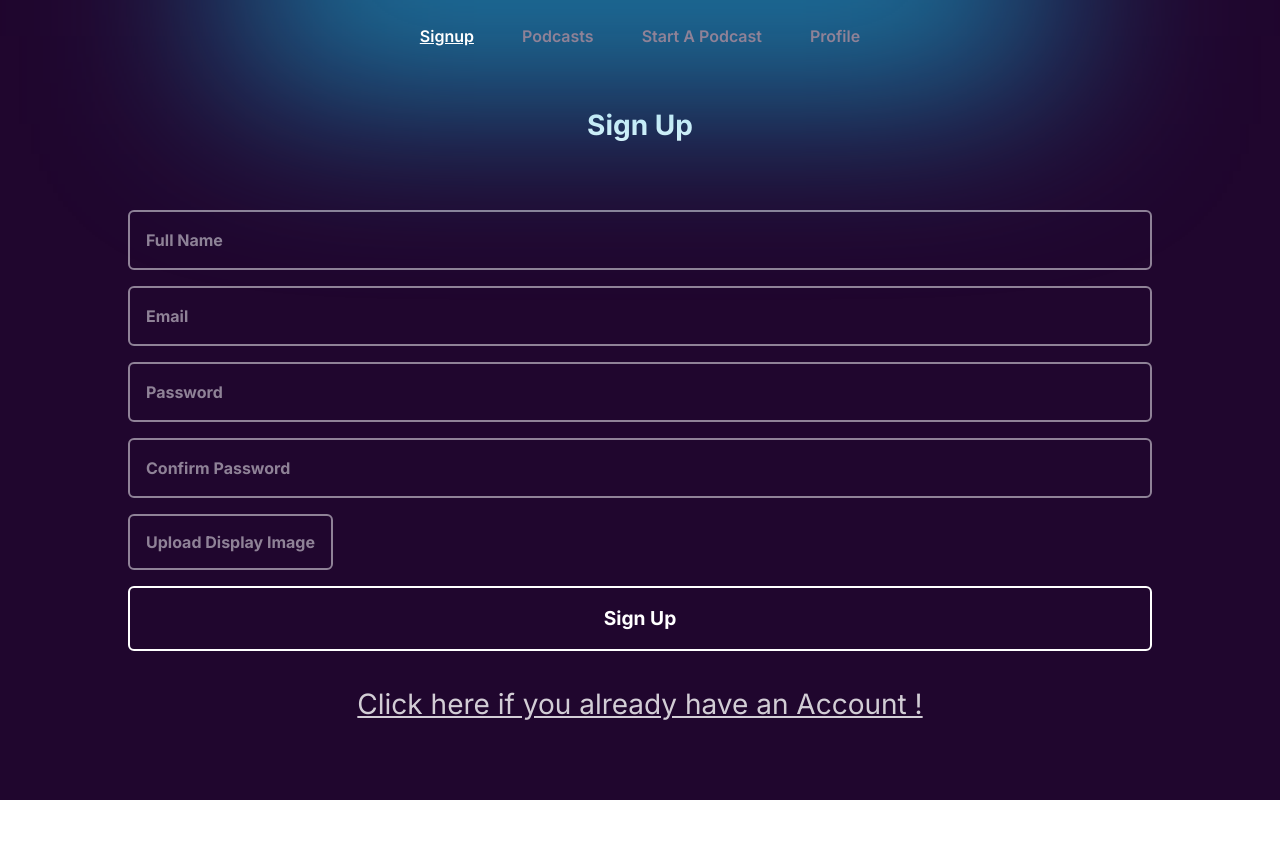
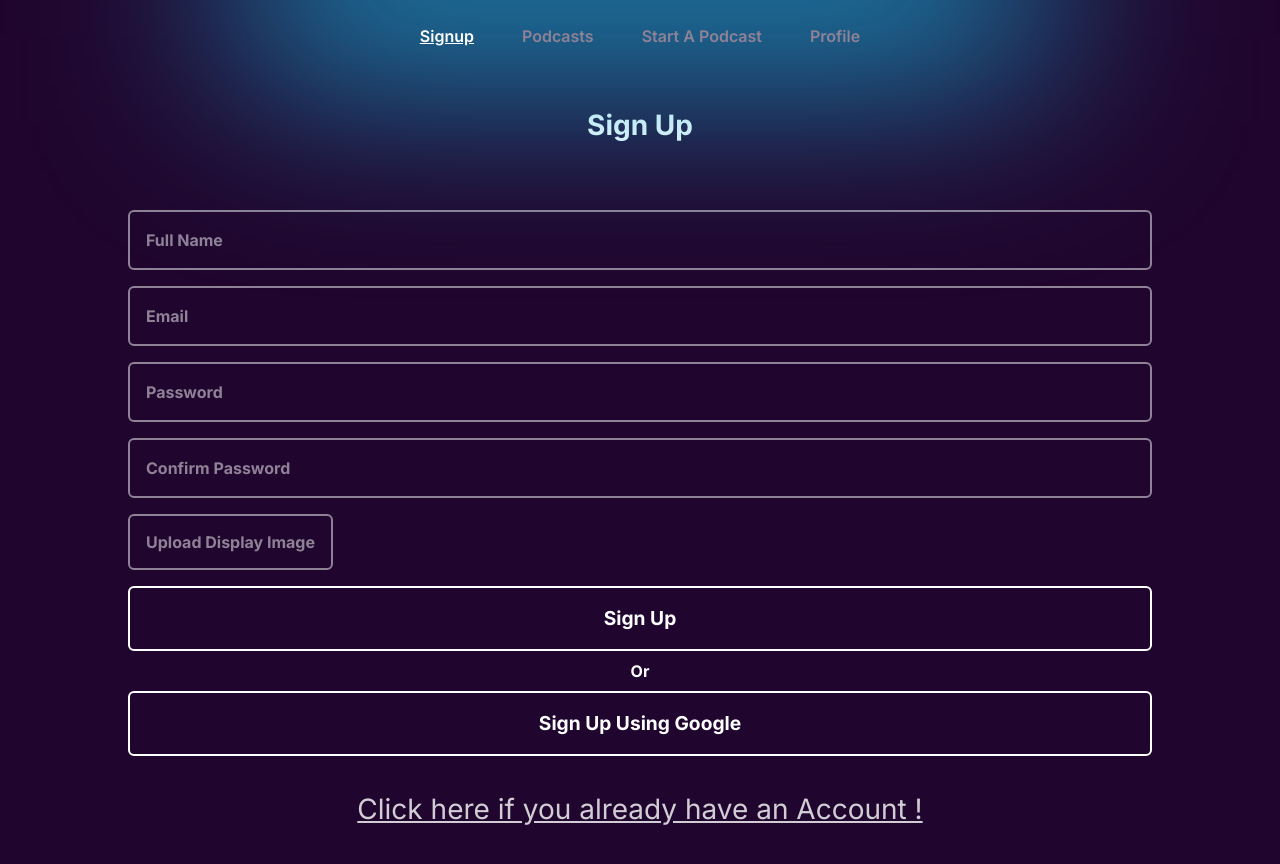
Before and after one commit to vinuman/Podcast-App, a React (Create React App) app: page / in a window 1280 px wide. Shown: the top 864 px of the page. Before the commit the page ends 800 px from the top, so only its background shows below. Built offline with nearby package versions, Linux system fonts and the light colour scheme; no server answers.

Commit message:
google auth

```diff
--- a/src/components/SignUpForm.js
+++ b/src/components/SignUpForm.js
@@ -2,11 +2,13 @@ import React from "react";
 import Input from "./Input";
 import Button from "./Button";
 import { useState } from "react";
-import { auth, db, storage } from "../firebase";
+import { auth, db, storage, provider } from "../firebase";
 import {
   createUserWithEmailAndPassword,
   signInWithEmailAndPassword,
   signOut,
+  GoogleAuthProvider,
+  signInWithPopup,
 } from "firebase/auth";
 import { doc, getDoc, setDoc } from "firebase/firestore";
 import { useDispatch } from "react-redux";
@@ -123,7 +125,7 @@ const SignUpForm = () => {
         });
         setLoading(false);
         //navigate to the  profile page
-        navigate("/podcasts");
+        navigate("/profile");
       } catch (err) {
         toast.error(err, {
           position: "top-right",
@@ -138,6 +140,66 @@ const SignUpForm = () => {
       }
     }
     setLoading(false);
+  };
+
+  //Google Auth
+  const googleAuth = async () => {
+    setLoading(true);
+    try {
+      const result = await signInWithPopup(auth, provider);
+      // This gives you a Google Access Token. You can use it to access the Google API.
+      const credential = GoogleAuthProvider.credentialFromResult(result);
+      const token = credential.accessToken;
+      // The signed-in user info.
+      const user = result.user;
+      console.log(user);
+      //save user details to firestore
+      await setDoc(doc(db, "users", user.uid), {
+        name: user.displayName,
+        email: user.email,
+        uid: user.uid,
+        displayImage: user.photoURL,
+      });
+
+      //save the user state
+
+      dispatch(
+        setUser({
+          name: user.displayName,
+          email: user.email,
+          uid: user.uid,
+          displayImage: user.photoURL,
+        })
+      );
+
+      toast.success("User created", {
+        position: "top-right",
+        autoClose: 5000,
+        hideProgressBar: false,
+        closeOnClick: true,
+        pauseOnHover: true,
+        draggable: true,
+        progress: undefined,
+        theme: "#20062e",
+      });
+      setLoading(false);
+      //navigate to the  profile page
+      navigate("/profile");
+    } catch (error) {
+      // Handle Errors here.
+      toast.error(error, {
+        position: "top-right",
+        autoClose: 5000,
+        hideProgressBar: false,
+        closeOnClick: true,
+        pauseOnHover: true,
+        draggable: true,
+        progress: undefined,
+        theme: "#20062e",
+      });
+    } finally {
+      setLoading(false);
+    }
   };
 
   return (
@@ -229,6 +291,15 @@ const SignUpForm = () => {
           text={loading ? "Loading..." : "Sign Up"}
           disabled={loading}
         />
+        <p className=" text-white flex items-center justify-center pt-2 font-bold">
+          Or
+        </p>
+        <Button
+          className="text-center text-[1.2rem] font-bold border-2 border-solid border-white p-4 rounded-md text-white w-[100%] mx-auto hover:bg-white hover:text-theme transition-all duration-300 mt-2"
+          onClick={googleAuth}
+          text={loading ? "Loading..." : "Sign Up Using Google"}
+          disabled={loading}
+        />
       </div>
     </>
   );
--- a/src/firebase.js
+++ b/src/firebase.js
@@ -2,7 +2,8 @@
 import { initializeApp } from "firebase/app";
 import { getFirestore } from "firebase/firestore";
 import { getStorage } from "firebase/storage";
-import { getAuth } from "firebase/auth";
+import { getAuth, GoogleAuthProvider } from "firebase/auth";
+
 // TODO: Add SDKs for Firebase products that you want to use
 // https://firebase.google.com/docs/web/setup#available-libraries
 
@@ -24,5 +25,5 @@ const app = initializeApp(firebaseConfig);
 const db = getFirestore(app);
 const storage = getStorage(app);
 const auth = getAuth(app);
-
-export { db, storage, auth };
+const provider = new GoogleAuthProvider();
+export { db, storage, auth, provider };
```
